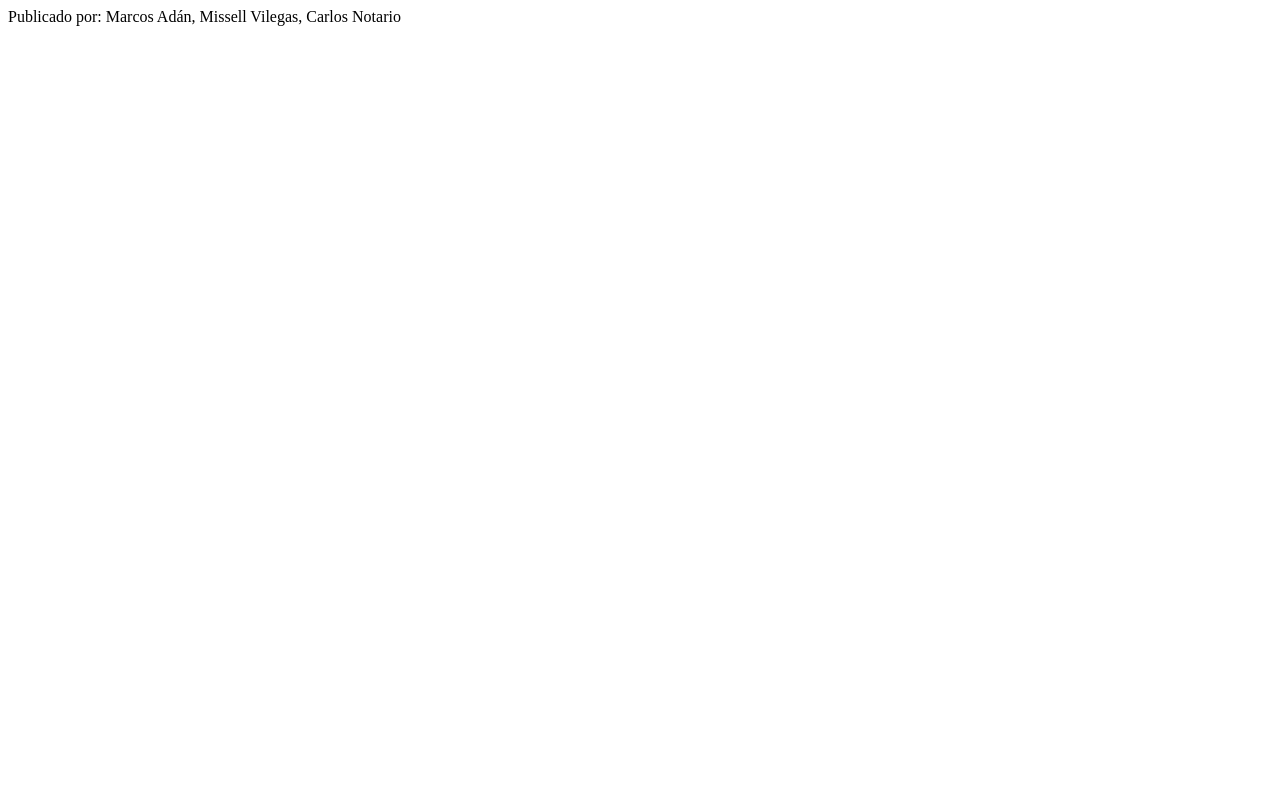
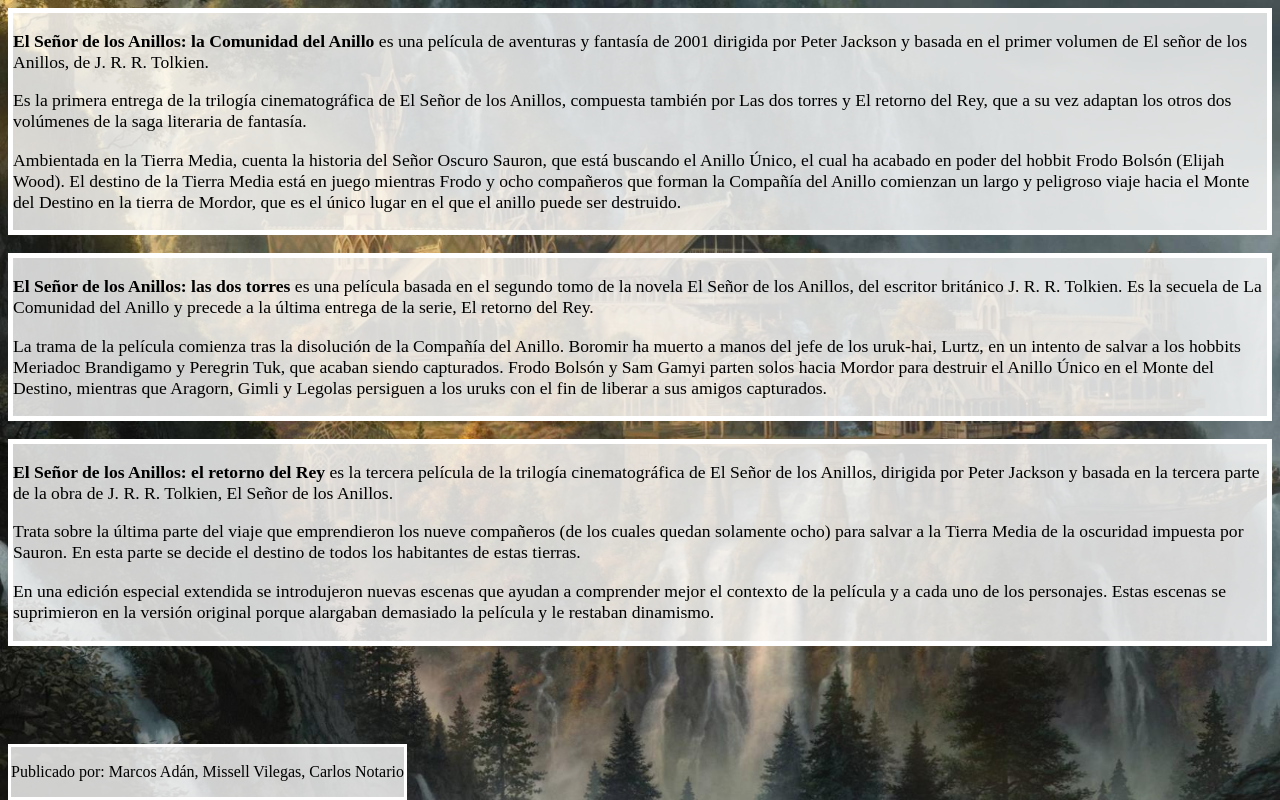
Before and after one commit to Mikkita1/Practica-2.6-Entornos, a plain HTML site: page index.html in a window 1280 px wide. Drawn offline with Linux system fonts and the light colour scheme.

Commit message:
actualizado css y añadidas imagenes

```diff
--- a/index.html
+++ b/index.html
@@ -2,6 +2,7 @@
 <html>
 <head>
 	<meta content="text/html; charset=utf-8" http-equiv="content-type"/>
+	<link rel="stylesheet" href="style.css">
 	<title></title>
 </head>
 <body>
@@ -10,14 +11,47 @@
 	</header>
 	<section>
 		<article>
-
+			<p><b> El Señor de los Anillos: la Comunidad del Anillo </b> es una película de aventuras y fantasía de 2001
+			dirigida por Peter Jackson y basada en el primer volumen de El señor de los Anillos, de J. R. R.
+			Tolkien. </p>
+			<p> Es la primera entrega de la trilogía cinematográfica de El Señor de los Anillos, compuesta también
+			por Las dos torres y El retorno del Rey, que a su vez adaptan los otros dos volúmenes de la saga
+			literaria de fantasía.</p>
+			<p> Ambientada en la Tierra Media, cuenta la historia del Señor Oscuro Sauron, que está buscando el
+			Anillo Único, el cual ha acabado en poder del hobbit Frodo Bolsón (Elijah Wood). El destino de la
+			Tierra Media está en juego mientras Frodo y ocho compañeros que forman la Compañía del Anillo
+			comienzan un largo y peligroso viaje hacia el Monte del Destino en la tierra de Mordor, que es el
+			único lugar en el que el anillo puede ser destruido.</p>
+		</article>
+		<br>
+		<article>
+			<p> <b>El Señor de los Anillos: las dos torres</b> es una película basada en el segundo tomo de la
+			novela El Señor de los Anillos, del escritor británico J. R. R. Tolkien. Es la secuela de La
+			Comunidad del Anillo y precede a la última entrega de la serie, El retorno del Rey.</p>
+			<p> La trama de la película comienza tras la disolución de la Compañía del Anillo. Boromir ha muerto
+			a manos del jefe de los uruk-hai, Lurtz, en un intento de salvar a los hobbits Meriadoc Brandigamo
+			y Peregrin Tuk, que acaban siendo capturados. Frodo Bolsón y Sam Gamyi parten solos hacia Mordor
+			para destruir el Anillo Único en el Monte del Destino, mientras que Aragorn, Gimli y Legolas
+			persiguen a los uruks con el fin de liberar a sus amigos capturados. </p>
+		</article>
+		<br>
+		<article>
+			<p> <b>El Señor de los Anillos: el retorno del Rey</b> es la tercera película de la trilogía
+			cinematográfica de El Señor de los Anillos, dirigida por Peter Jackson y basada en la
+			tercera parte de la obra de J. R. R. Tolkien, El Señor de los Anillos. </p>
+			<p> Trata sobre la última parte del viaje que emprendieron los nueve compañeros
+			(de los cuales quedan solamente ocho) para salvar a la Tierra Media de la oscuridad impuesta por
+			Sauron. En esta parte se decide el destino de todos los habitantes de estas tierras.</p>
+			<p> En una edición especial extendida se introdujeron nuevas escenas que ayudan a comprender mejor
+			el contexto de la película y a cada uno de los personajes. Estas escenas se suprimieron en la
+			versión original porque alargaban demasiado la película y le restaban dinamismo. </p>
 		</article>
 	</section>
 	<aside>
 
 	</aside>
 	<footer>
-	<p>Publicado por: Marcos Adán, Missell Vilegas, Carlos Notario</p>
+	<p> Publicado por: Marcos Adán, Missell Vilegas, Carlos Notario </p>
 	</footer>
 </body>
 </html>
--- a/style.css
+++ b/style.css
@@ -0,0 +1,31 @@
+body{
+	background-image: url("imagenes/fondo.jpg");
+	background-repeat: no-repeat;
+	background-attachment: scroll;
+	background-size: cover;
+}
+header{
+	background-image: url("imagenes/header.png");
+	background-color: rgba(255, 255, 255, 0.8);
+	background-repeat: no-repeat;
+	background-attachment: fixed;
+	background-position: center;
+}
+section{
+	padding: 10 px;
+	width: 200 px;
+}
+article{
+	background-color: rgba(255, 255, 255, 0.8);
+	border: 5px solid white;
+	border-collapse: collapse;
+	font-size: 110%;
+	width: 700 px;
+}
+footer{
+	background-color: rgba(255, 255, 255, 0.8);
+	border: 3px solid white;
+	border-collapse: collapse;
+	position: fixed;
+	bottom: 0;
+}
```
Also changed, not shown: imagenes/fondo.jpg (added), imagenes/header.png (added).
